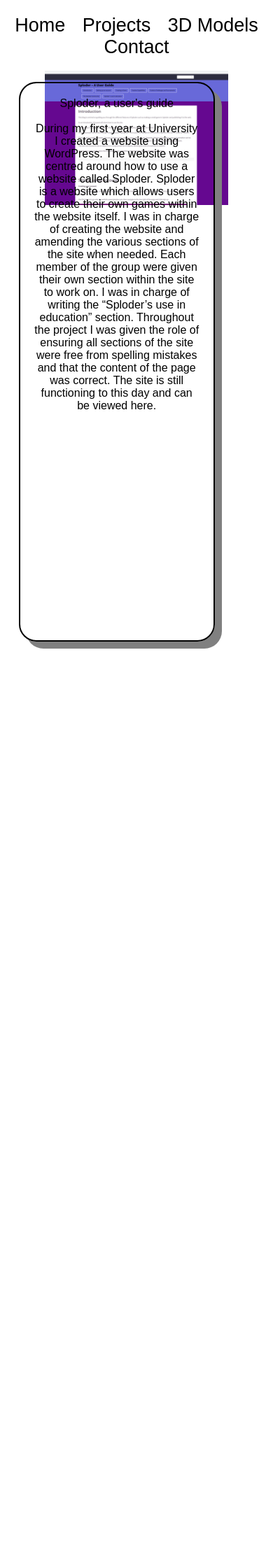
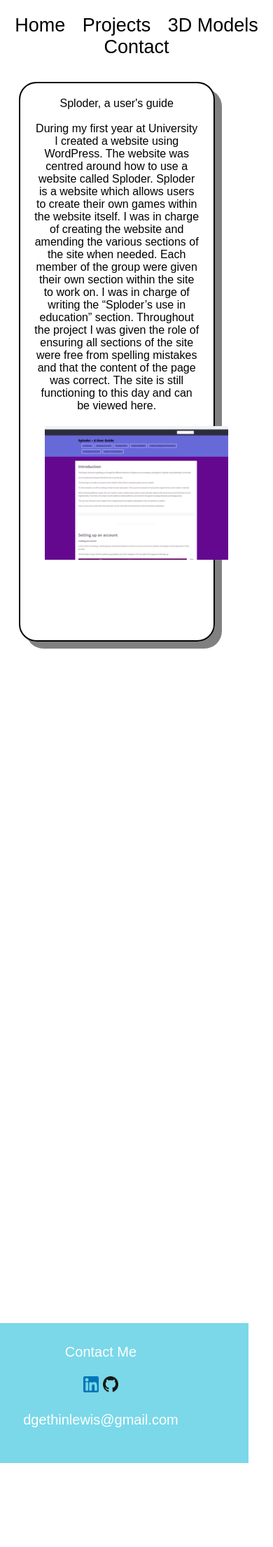
Before and after one commit to gethlew/gethlew.github.io, a PHP site: page /Project1Sploder.html in a window 390 px wide. Shown: the part 205-2416 px from the top of the page at 70% size. After the commit the page ends 2296 px from the top, so only its background shows below. Run offline with PHP 8.4, Linux system fonts and the light colour scheme.

Commit message:
Need to fix CSS for project sploder page

```diff
--- a/Project1Sploder.html
+++ b/Project1Sploder.html
@@ -39,7 +39,7 @@
   <br>
 </p>
 
-<a href='https://sploderuserguide.wordpress.com/'><img src="Sploder.png" alt="HTML5 Icon" width=70% height=70% id="splod"></a>
+<a href='https://sploderuserguide.wordpress.com/'><img src="Sploder.png" alt="HTML5 Icon" id="splod"></a>
 
 
 <footer>
--- a/Sploder.css
+++ b/Sploder.css
@@ -501,13 +501,16 @@ footer {
     padding: 20px;
     left: 5%;
     color: #000;
-    width: 380px;
+    width: 480px;
     height: 600px;
     box-shadow: 10px 10px grey;;
   }
 
   #splod {
-    top: 90%;
+    position: absolute;
+    top: 270%;
+    width:  70%;
+    left: 15%;
   }
 
   #day1 {
@@ -647,7 +650,10 @@ footer {
 }
 
 #splod {
-  top: 90%;
+  position: absolute;
+  top: 270%;
+  width:  70%;
+  left: 15%;
 }
 
 
@@ -683,7 +689,7 @@ footer {
     padding-bottom: 50px;
     margin-bottom: 20px;
     left:-20%;
-    top: 900%;
+    top: 700%;
     background-color: rgb(122, 216, 233);
     color: white;
     font-size: 20px;
```
